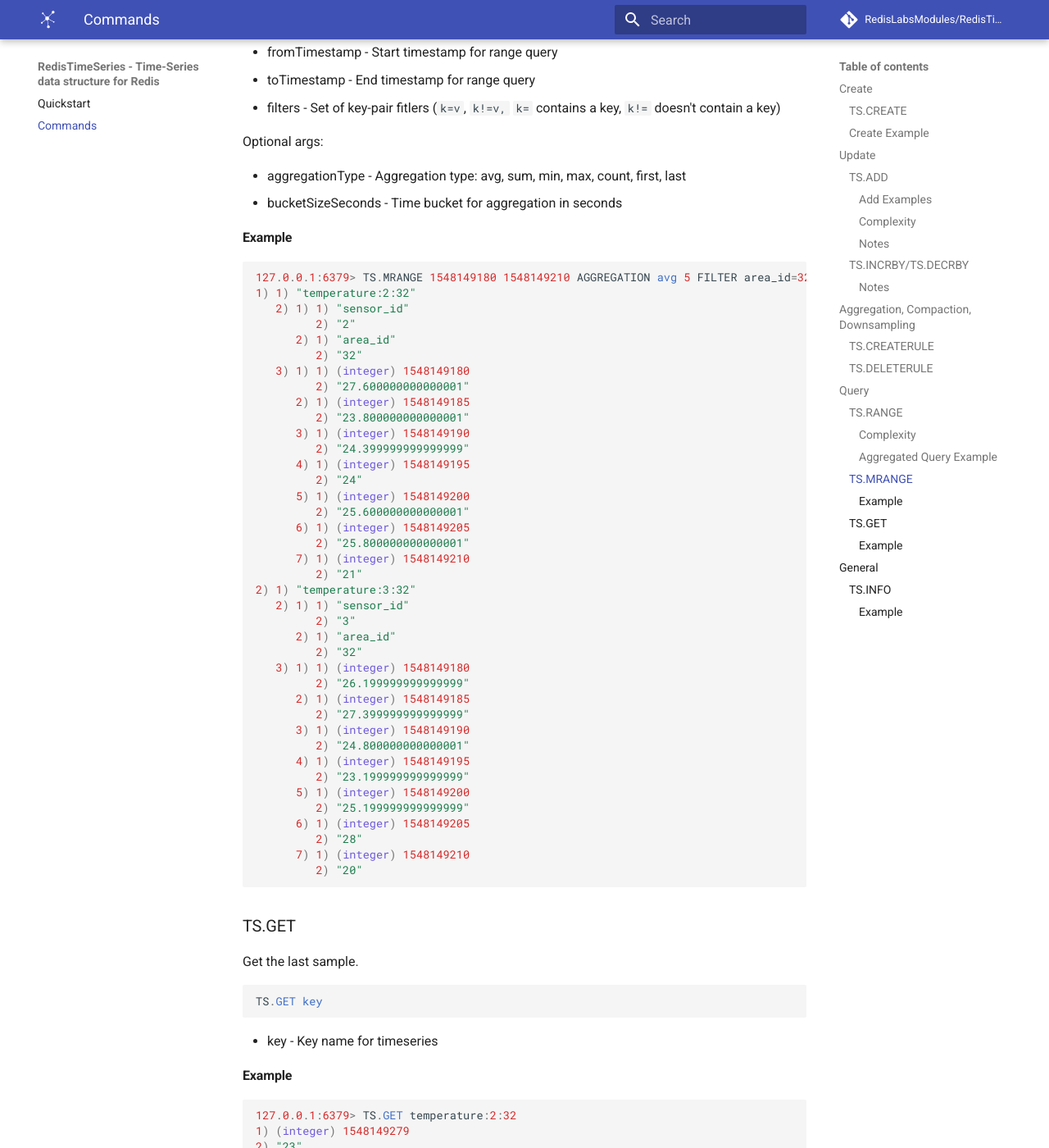
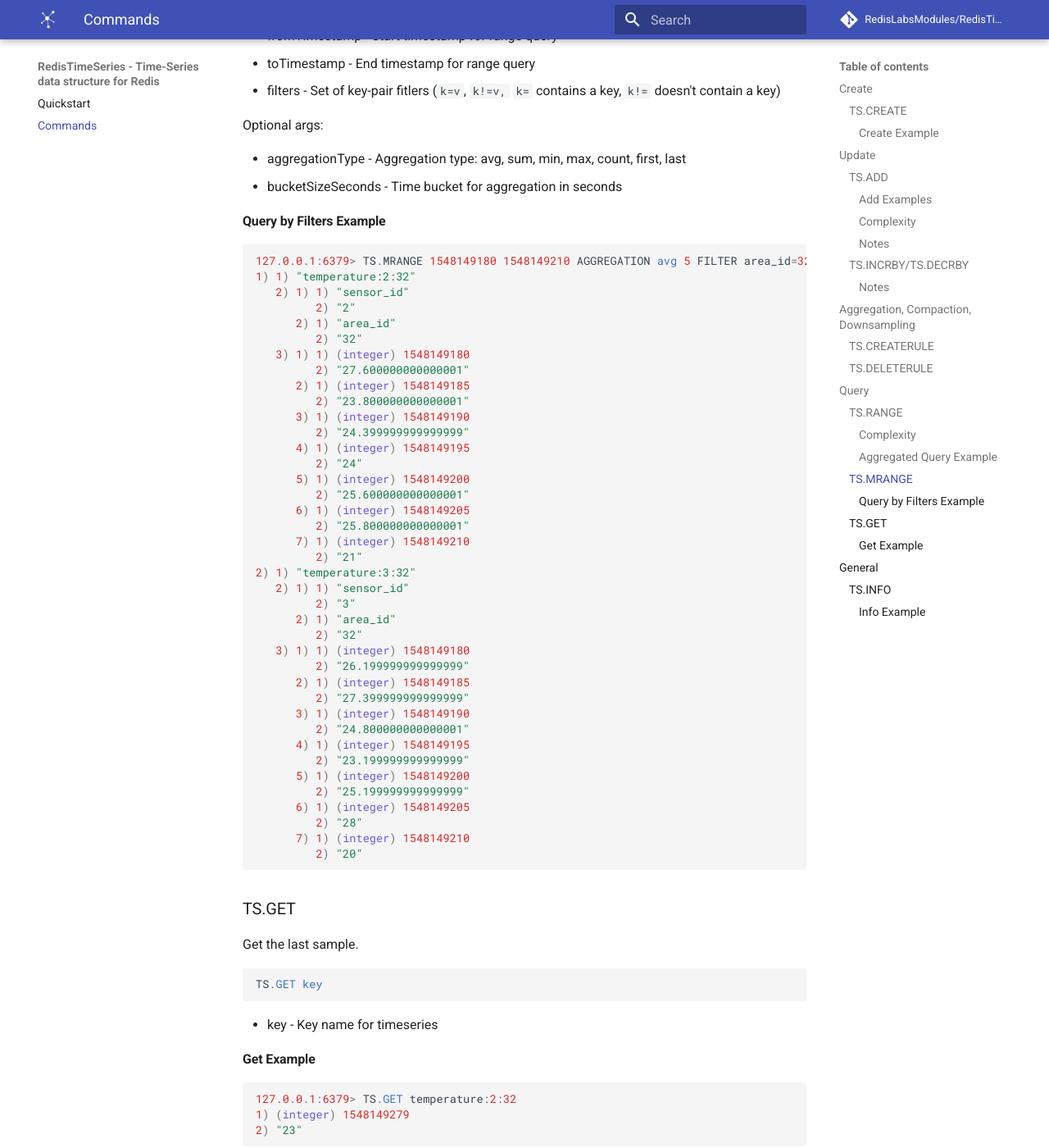
Before and after one commit to RedisTimeSeries/RedisTimeSeries, an MkDocs documentation site: the page built from docs/commands.md, in a window 1280 px wide and 1400 px high, scrolled down 4267 px. Shown: the whole window at 82% size. Built offline with MkDocs 1.6.1 and Material for MkDocs 9.7.7, drawn with Linux system fonts in a browser that asks for light colours; comment, search, counter and statistics services are not loaded; old or Windows-style settings are respelled for this version of MkDocs.

Commit message:
Style and format changes

````diff
--- a/docs/commands.md
+++ b/docs/commands.md
@@ -19,7 +19,7 @@
     * When set to 0, the series is not trimmed at all
  * labels - Set of key-value pairs that represent metadata labels of the key
 
-### Create Example
+#### Create Example
 
 ```sql
 TS.CREATE temperature RETENTION 60 LABELS sensor_id 2 area_id 32
@@ -194,7 +194,7 @@
  * aggregationType - Aggregation type: avg, sum, min, max, count, first, last
  * bucketSizeSeconds - Time bucket for aggregation in seconds
 
-#### Example
+#### Query by Filters Example
 
 ```sql
 127.0.0.1:6379> TS.MRANGE 1548149180 1548149210 AGGREGATION avg 5 FILTER area_id=32 sensor_id!=1
@@ -248,7 +248,7 @@
 
 * key - Key name for timeseries
 
-#### Example
+#### Get Example
 
 ```sql
 127.0.0.1:6379> TS.GET temperature:2:32
@@ -268,7 +268,7 @@
 
 * key - Key name for timeseries
 
-#### Example
+#### Info Example
 
 ```sql
 TS.INFO temperature:2:32
````
